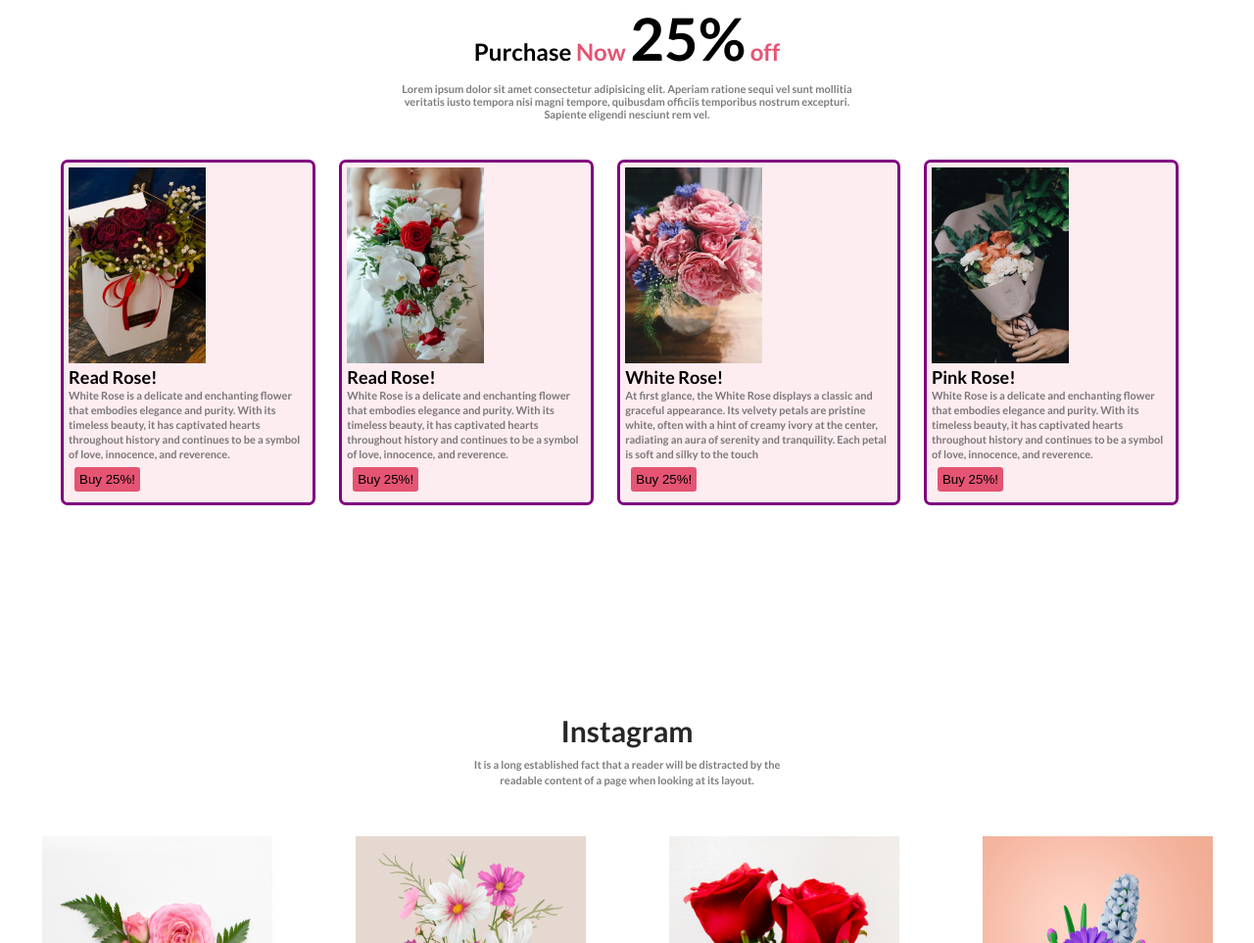
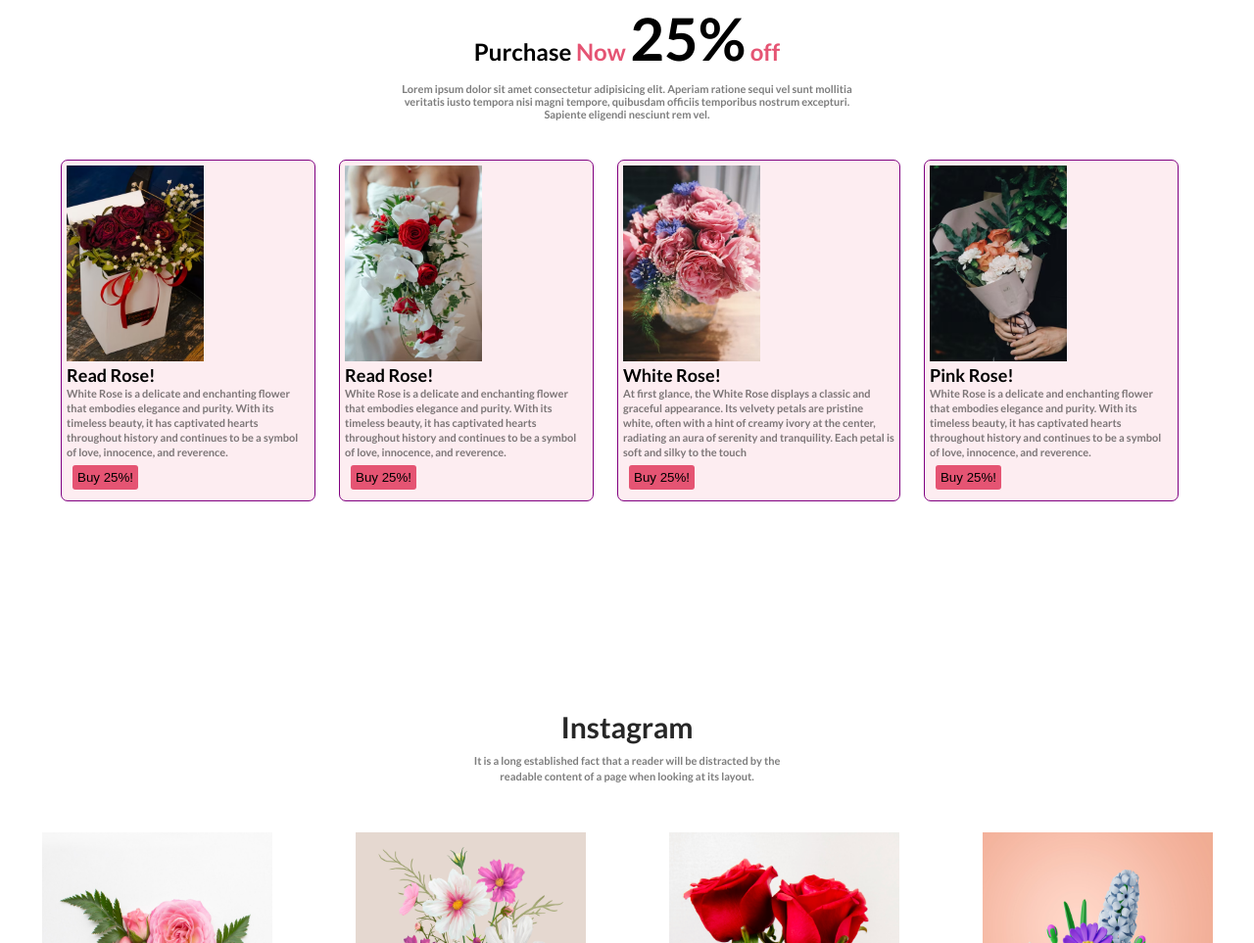
Before and after one commit to Easin2023/first-assignment-repa, a plain HTML site: page index.html in a window 1280 px wide. Shown: the part 2634-3597 px from the top of the page at 98% size. Drawn offline with Linux system fonts and the light colour scheme.

Commit message:
git add new part

```diff
--- a/style/style.css
+++ b/style/style.css
@@ -264,7 +264,7 @@ body{
 }
 .extra-section-image-text{
     padding: 5px;
-    border: 3px solid purple;
+    border: 1px solid purple;
     margin: 12px;
     background-color:rgba(229, 84, 115, 0.10);
     border-radius: 7px;
```
